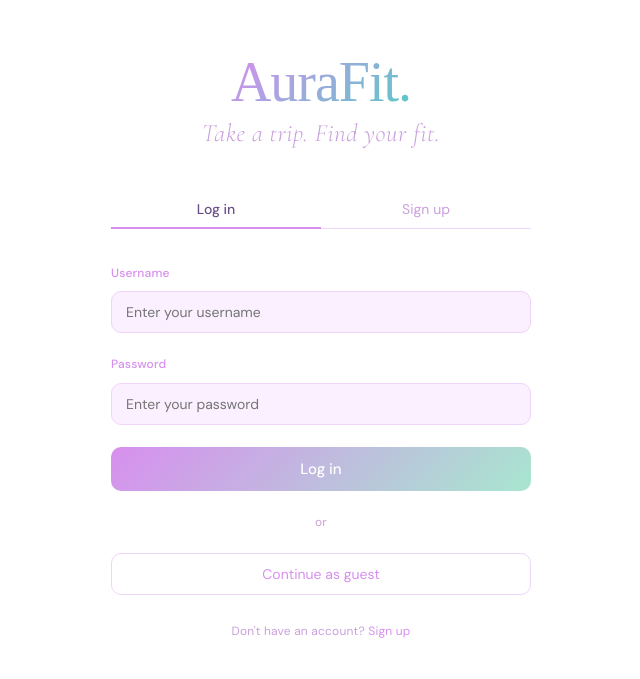
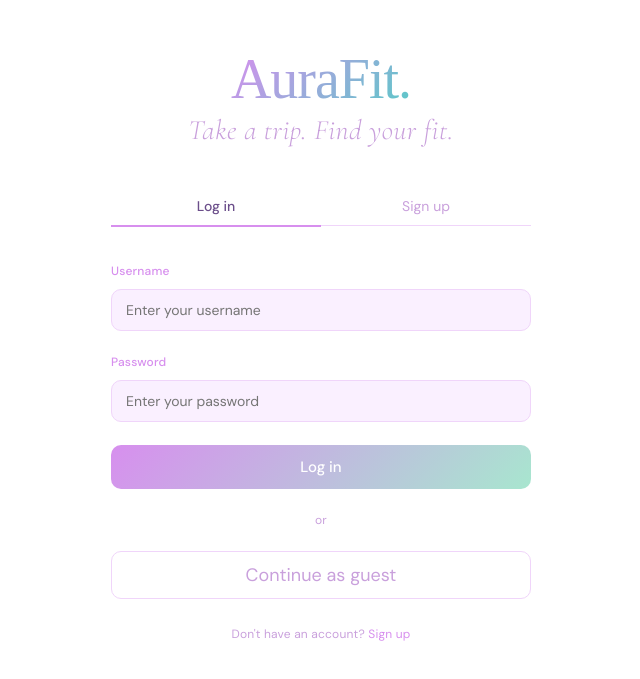
Before and after one commit to Lucinda-Li/ai-shopping-platform, a React (Vite) app in the folder frontend/: page / in a window 1280 px wide. Shown: the part 121-800 px from the top of the page, without its empty margins (319-959 px from the left). Built offline with nearby package versions, Linux system fonts and the light colour scheme.

Commit message:
optmize the fontstyle

```diff
--- a/frontend/src/AuthPage.tsx
+++ b/frontend/src/AuthPage.tsx
@@ -152,7 +152,7 @@ const styles: Record<string, React.CSSProperties> = {
     WebkitTextFillColor: "transparent",
   },
   tagline: {
-    fontSize: "25px",
+    fontSize: "28px",
     color: "#C9A0DC",
     fontWeight: 300,
     fontStyle: "italic",
@@ -170,7 +170,7 @@ const styles: Record<string, React.CSSProperties> = {
     flex: 1,
     background: "none",
     border: "none",
-    borderBottom: "2.5px solid transparent",
+    borderBottom: "3.5px solid transparent",
     marginBottom: "-1.5px",
     padding: "0.5rem 0",
     fontSize: "14px",
@@ -236,11 +236,11 @@ const styles: Record<string, React.CSSProperties> = {
   btnGhost: {
     width: "100%",
     background: "white",
-    color: "#D78FEE",
+    color: "#C9A0DC",
     border: "1px solid #F0D5FA",
     borderRadius: "10px",
     padding: "11px",
-    fontSize: "14px",
+    fontSize: "18px",
     cursor: "pointer",
     fontFamily: "'DM Sans', sans-serif",
   },
--- a/frontend/src/SearchResultsPage.tsx
+++ b/frontend/src/SearchResultsPage.tsx
@@ -156,7 +156,7 @@ export default function SearchResultsPage() {
         </form>
 
         <button style={styles.iconBtn} onClick={openFilter} title="Filters">
-          <svg width="16" height="16" viewBox="0 0 24 24" fill="none" stroke="white" strokeWidth="2">
+          <svg width="16" height="16" viewBox="0 0 24 24" fill="none" stroke="#D78FEE" strokeWidth="2">
             <path d="M3 6h18M6 12h12M9 18h6" />
           </svg>
         </button>
```
